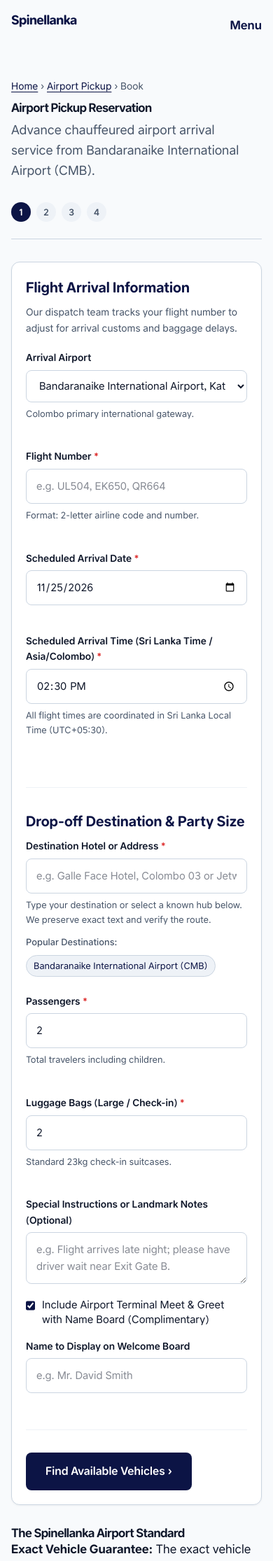
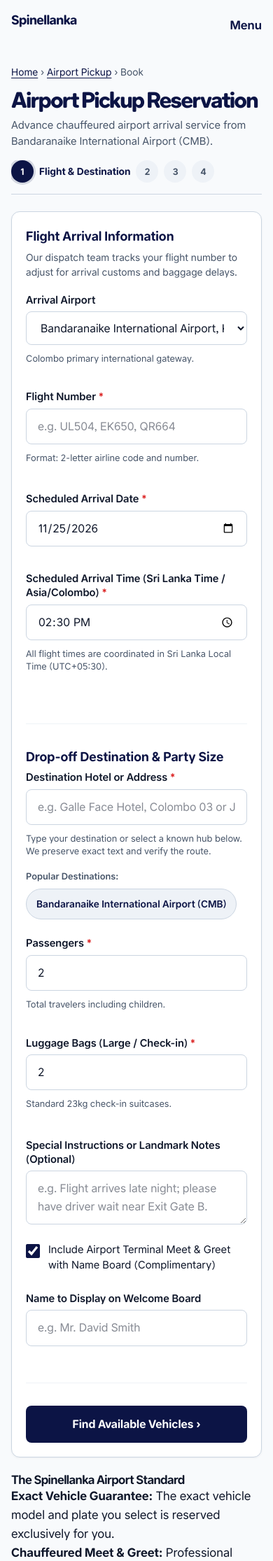
Before and after one commit to HMAHD/Spinellanka, a Laravel app: page /booking/airport-pickup in a window 390 px wide. Shown: the top 2231 px of the page at 70% size. Run offline with Laravel 12, Linux system fonts and the light colour scheme; style sheets or scripts are compiled from the project's sources; some libraries are stand-ins or nearby versions.

Commit message:
feat(ui): optimize mobile layout, touch targets, form accessibility, and PII masking

```diff
--- a/resources/css/app.css
+++ b/resources/css/app.css
@@ -1590,19 +1590,30 @@ h1:focus-visible {
 .booking-page {
   background-color: var(--cloud);
   color: var(--ink);
-  min-height: 100vh;
-  padding-bottom: 6rem;
+  min-height: 100dvh;
+  padding-bottom: clamp(3rem, 6vw, 6rem);
 }
 
 .booking-container {
   max-width: 76rem;
   margin-inline: auto;
-  padding-inline: var(--page-margin);
-  padding-top: 2.5rem;
+  padding-inline: max(1rem, var(--page-margin));
+  padding-top: clamp(1.25rem, 3vw, 2.5rem);
 }
 
 .booking-header {
-  margin-bottom: 2rem;
+  margin-bottom: clamp(1.5rem, 3vw, 2.25rem);
+}
+
+.booking-header h1,
+#page-title {
+  font-size: clamp(1.75rem, 3.5vw + 1rem, 2.75rem);
+  font-weight: 800;
+  color: var(--navy);
+  line-height: 1.15;
+  text-wrap: balance;
+  margin-top: 0.25rem;
+  margin-bottom: 0.5rem;
 }
 
 .booking-breadcrumbs {
@@ -1618,30 +1629,38 @@ h1:focus-visible {
 }
 
 .booking-subtitle {
-  font-size: 1.125rem;
-  color: var(--muted);
-  max-width: 45rem;
+  font-size: clamp(0.9375rem, 1.2vw + 0.5rem, 1.125rem);
+  color: var(--muted);
+  max-width: 48ch;
+  line-height: 1.5;
+  text-wrap: pretty;
   margin-top: 0.5rem;
 }
 
-/* Step Progress Indicator */
+/* Step Progress Indicator (Accessible & Touch-Optimized) */
 .booking-steps {
   display: flex;
+  align-items: center;
+  gap: 0.75rem;
   list-style: none;
-  padding: 0;
-  margin: 2rem 0;
-  gap: 1rem;
+  padding: 0 0 1.25rem 0;
+  margin: 1.5rem 0 2rem 0;
   border-bottom: 1px solid var(--line);
-  padding-bottom: 1.5rem;
   overflow-x: auto;
+  -webkit-overflow-scrolling: touch;
+  scrollbar-width: none;
+}
+
+.booking-steps::-webkit-scrollbar {
+  display: none;
 }
 
 .booking-steps .step {
-  display: flex;
+  display: inline-flex;
   align-items: center;
   gap: 0.5rem;
   color: var(--muted);
-  font-size: 0.9375rem;
+  font-size: 0.875rem;
   white-space: nowrap;
 }
 
@@ -1652,23 +1671,27 @@ h1:focus-visible {
 
 .booking-steps .step.completed {
   color: #15803d;
+  font-weight: 600;
 }
 
 .booking-steps .step-num {
-  width: 1.75rem;
-  height: 1.75rem;
+  width: 2rem;
+  height: 2rem;
+  min-width: 2rem;
   border-radius: 9999px;
   background-color: var(--cloud-step);
   display: flex;
   align-items: center;
   justify-content: center;
   font-size: 0.8125rem;
-  font-weight: 600;
+  font-weight: 700;
+  transition: background-color var(--t-hover);
 }
 
 .booking-steps .step.active .step-num {
   background-color: var(--navy);
   color: var(--white);
+  box-shadow: 0 0 0 3px rgba(12, 20, 69, 0.15);
 }
 
 .booking-steps .step.completed .step-num {
@@ -1705,15 +1728,16 @@ h1:focus-visible {
 }
 
 .section-title {
-  font-size: 1.25rem;
+  font-size: clamp(1.125rem, 2vw + 0.5rem, 1.375rem);
   font-weight: 700;
   color: var(--navy);
-  margin-bottom: 0.5rem;
+  margin-bottom: 0.375rem;
 }
 
 .section-desc {
   font-size: 0.875rem;
   color: var(--muted);
+  line-height: 1.45;
   margin-bottom: 1.25rem;
 }
 
@@ -1732,31 +1756,36 @@ h1:focus-visible {
 }
 
 .form-group label {
-  font-size: 0.875rem;
+  font-size: 0.9375rem;
   font-weight: 600;
   color: var(--ink);
+  line-height: 1.35;
 }
 
 .required {
   color: #dc2626;
-}
-
+  font-weight: 700;
+}
+
+/* Inputs styled per Modern Web Guidance (min 48px height, 16px font to prevent iOS zoom) */
 .form-input {
   width: 100%;
-  padding: 0.75rem 0.875rem;
-  border: 1px solid var(--line);
+  min-height: 48px;
+  padding: 0.75rem 1rem;
+  border: 1.5px solid var(--line);
   border-radius: 0.5rem;
   font-family: inherit;
-  font-size: 0.9375rem;
+  font-size: max(1rem, 16px);
   color: var(--ink);
   background-color: var(--white);
+  box-sizing: border-box;
   transition: border-color var(--t-hover), box-shadow var(--t-hover);
 }
 
-.form-input:focus {
-  outline: none;
+.form-input:focus-visible {
+  outline: 2px solid var(--navy);
+  outline-offset: 2px;
   border-color: var(--navy);
-  box-shadow: 0 0 0 3px rgba(12, 20, 69, 0.15);
 }
 
 .form-input.is-invalid {
@@ -1767,31 +1796,37 @@ h1:focus-visible {
 .form-hint {
   font-size: 0.8125rem;
   color: var(--muted);
+  line-height: 1.4;
+  margin-top: 0.25rem;
 }
 
 .form-error {
   font-size: 0.8125rem;
   color: #dc2626;
-  font-weight: 500;
+  font-weight: 600;
+  margin-top: 0.25rem;
 }
 
 .form-checkbox-group {
-  margin-bottom: 1rem;
+  margin-bottom: 1.25rem;
 }
 
 .checkbox-label {
   display: flex;
   align-items: flex-start;
-  gap: 0.625rem;
+  gap: 0.75rem;
   font-size: 0.9375rem;
   color: var(--ink);
   cursor: pointer;
-  line-height: 1.4;
+  line-height: 1.45;
+  min-height: 44px;
+  padding: 0.375rem 0;
 }
 
 .checkbox-label input[type="checkbox"] {
-  width: 1.125rem;
-  height: 1.125rem;
+  width: 1.25rem;
+  height: 1.25rem;
+  min-width: 1.25rem;
   margin-top: 0.125rem;
   accent-color: var(--navy);
 }
@@ -1801,29 +1836,35 @@ h1:focus-visible {
   flex-wrap: wrap;
   align-items: center;
   gap: 0.5rem;
-  margin-top: -0.5rem;
+  margin-top: -0.25rem;
   margin-bottom: 1.5rem;
 }
 
 .quick-label {
   font-size: 0.8125rem;
   color: var(--muted);
-  font-weight: 500;
+  font-weight: 600;
+  width: 100%;
 }
 
 .quick-pill {
   background-color: var(--cloud-step);
   border: 1px solid var(--line);
   border-radius: 9999px;
-  padding: 0.25rem 0.625rem;
-  font-size: 0.8125rem;
-  color: var(--navy);
+  padding: 0.5rem 0.875rem;
+  min-height: 44px;
+  font-size: 0.875rem;
+  color: var(--navy);
+  font-weight: 600;
   cursor: pointer;
-  transition: background-color var(--t-hover);
+  display: inline-flex;
+  align-items: center;
+  transition: background-color var(--t-hover), border-color var(--t-hover);
 }
 
 .quick-pill:hover {
   background-color: #e2e8f0;
+  border-color: #cbd5e1;
 }
 
 .primary-button {
@@ -1831,9 +1872,10 @@ h1:focus-visible {
   color: var(--white);
   border: none;
   border-radius: 0.5rem;
-  padding: 0.875rem 1.75rem;
+  padding: 0.875rem 2rem;
+  min-height: 48px;
   font-size: 1rem;
-  font-weight: 600;
+  font-weight: 700;
   cursor: pointer;
   display: inline-flex;
   align-items: center;
@@ -2258,49 +2334,150 @@ h1:focus-visible {
 .support-action-box {
   background-color: var(--cloud-step);
   border-radius: 0.5rem;
-  padding: 1rem;
+  padding: 1.25rem;
   text-align: center;
 }
 
 .support-action-box p {
   font-size: 0.875rem;
-  margin: 0 0 0.5rem 0;
+  margin: 0 0 0.625rem 0;
   color: var(--ink);
 }
 
 .support-btn {
-  font-size: 0.875rem;
+  font-size: 0.9375rem;
   color: var(--navy);
   font-weight: 700;
   text-decoration: underline;
-}
-
-/* Responsive Overrides */
+  text-underline-offset: 3px;
+  display: inline-flex;
+  align-items: center;
+  min-height: 44px;
+}
+
+/* ==========================================================================
+   Responsive Mobile & Touch Overrides (Strictly tested at 320px - 768px)
+   ========================================================================== */
+
 @media (max-width: 64rem) {
   .booking-content-grid,
   .booking-grid {
     grid-template-columns: 1fr;
-  }
-}
-
-@media (max-width: 40rem) {
-  .form-row,
-  .details-grid {
+    gap: 1.5rem;
+  }
+}
+
+@media (max-width: 48rem) {
+  .booking-container {
+    padding-inline: 1rem;
+    padding-top: 1.25rem;
+  }
+
+  .booking-header {
+    margin-bottom: 1.25rem;
+  }
+
+  .booking-steps {
+    gap: 0.5rem;
+    padding-bottom: 1rem;
+    margin: 1rem 0 1.5rem 0;
+  }
+
+  .booking-steps .step:not(.active):not(.completed) .step-title {
+    display: none;
+  }
+
+  .booking-steps .step.active .step-title {
+    display: inline;
+    font-size: 0.875rem;
+  }
+
+  .booking-steps .step.completed .step-title {
+    display: none;
+  }
+
+  .form-row {
     grid-template-columns: 1fr;
+    gap: 1rem;
   }
 
   .booking-form-card,
   .booking-card,
   .status-hero-card {
     padding: 1.25rem;
-  }
-
-  .booking-steps {
-    gap: 0.5rem;
-  }
-
-  .booking-steps .step-title {
-    display: none;
+    border-radius: 0.75rem;
+  }
+
+  .primary-button,
+  .select-vehicle-btn,
+  .submit-btn {
+    width: 100%;
+    min-height: 50px;
+  }
+
+  .criteria-summary-banner {
+    flex-direction: column;
+    align-items: flex-start;
+    padding: 1rem;
+    gap: 1rem;
+  }
+
+  .criteria-summary-content {
+    display: grid;
+    grid-template-columns: repeat(2, 1fr);
+    gap: 1rem;
+    width: 100%;
+  }
+
+  .vehicles-grid {
+    grid-template-columns: 1fr;
+    gap: 1.25rem;
+  }
+
+  .vehicle-card-media {
+    height: 11rem;
+  }
+
+  .specs-list {
+    grid-template-columns: 1fr;
+    gap: 0.375rem;
+  }
+
+  .hold-active-banner {
+    flex-direction: column;
+    align-items: flex-start;
+    gap: 0.625rem;
+    padding: 1rem;
+    margin-bottom: 1.5rem;
+  }
+
+  .status-badge-row {
+    flex-direction: column;
+    align-items: flex-start;
+    gap: 0.75rem;
+  }
+
+  .details-grid {
+    grid-template-columns: 1fr;
+    gap: 1rem;
+  }
+}
+
+@media (pointer: coarse) {
+  .form-input,
+  .primary-button,
+  .select-vehicle-btn,
+  .submit-btn {
+    min-height: 52px;
+  }
+
+  .quick-pill {
+    min-height: 48px;
+    padding: 0.5rem 1rem;
+  }
+
+  .checkbox-label {
+    min-height: 48px;
   }
 }
 
--- a/resources/views/booking/airport-pickup/create.blade.php
+++ b/resources/views/booking/airport-pickup/create.blade.php
@@ -49,7 +49,7 @@
 
               <div class="form-group">
                 <label for="flight_number">Flight Number <span class="required">*</span></label>
-                <input type="text" id="flight_number" name="flight_number" value="{{ old('flight_number', $criteria?->flightNumber) }}" placeholder="e.g. UL504, EK650, QR664" required class="form-input @error('flight_number') is-invalid @enderror" aria-describedby="flight-hint">
+                <input type="text" id="flight_number" name="flight_number" value="{{ old('flight_number', $criteria?->flightNumber) }}" placeholder="e.g. UL504, EK650, QR664" required autocomplete="off" autocapitalize="characters" spellcheck="false" enterkeyhint="next" class="form-input @error('flight_number') is-invalid @enderror" aria-describedby="flight-hint">
                 <small id="flight-hint" class="form-hint">Format: 2-letter airline code and number.</small>
                 @error('flight_number') <span class="form-error">{{ $message }}</span> @enderror
               </div>
@@ -76,7 +76,7 @@
 
             <div class="form-group">
               <label for="destination_text">Destination Hotel or Address <span class="required">*</span></label>
-              <input type="text" id="destination_text" name="destination_text" value="{{ old('destination_text', $criteria?->destinationText) }}" placeholder="e.g. Galle Face Hotel, Colombo 03 or Jetwing Lighthouse, Galle" required class="form-input @error('destination_text') is-invalid @enderror" aria-describedby="dest-hint">
+              <input type="text" id="destination_text" name="destination_text" value="{{ old('destination_text', $criteria?->destinationText) }}" placeholder="e.g. Galle Face Hotel, Colombo 03 or Jetwing Lighthouse, Galle" required autocomplete="street-address" enterkeyhint="next" class="form-input @error('destination_text') is-invalid @enderror" aria-describedby="dest-hint">
               <small id="dest-hint" class="form-hint">Type your destination or select a known hub below. We preserve exact text and verify the route.</small>
               @error('destination_text') <span class="form-error">{{ $message }}</span> @enderror
             </div>
@@ -96,14 +96,14 @@
             <div class="form-row">
               <div class="form-group">
                 <label for="passenger_count">Passengers <span class="required">*</span></label>
-                <input type="number" id="passenger_count" name="passenger_count" value="{{ old('passenger_count', $criteria?->passengerCount ?? 2) }}" min="1" max="10" required class="form-input @error('passenger_count') is-invalid @enderror">
+                <input type="number" id="passenger_count" name="passenger_count" value="{{ old('passenger_count', $criteria?->passengerCount ?? 2) }}" min="1" max="10" inputmode="numeric" enterkeyhint="next" required class="form-input @error('passenger_count') is-invalid @enderror">
                 <small class="form-hint">Total travelers including children.</small>
                 @error('passenger_count') <span class="form-error">{{ $message }}</span> @enderror
               </div>
 
               <div class="form-group">
                 <label for="luggage_count">Luggage Bags (Large / Check-in) <span class="required">*</span></label>
-                <input type="number" id="luggage_count" name="luggage_count" value="{{ old('luggage_count', $criteria?->luggageCount ?? 2) }}" min="0" max="10" required class="form-input @error('luggage_count') is-invalid @enderror">
+                <input type="number" id="luggage_count" name="luggage_count" value="{{ old('luggage_count', $criteria?->luggageCount ?? 2) }}" min="0" max="10" inputmode="numeric" enterkeyhint="done" required class="form-input @error('luggage_count') is-invalid @enderror">
                 <small class="form-hint">Standard 23kg check-in suitcases.</small>
                 @error('luggage_count') <span class="form-error">{{ $message }}</span> @enderror
               </div>
--- a/resources/views/booking/status.blade.php
+++ b/resources/views/booking/status.blade.php
@@ -141,9 +141,9 @@
               <div class="contact-box">
                 <h4>Booker (Primary Contact)</h4>
                 <p><strong>{{ $booker->fullName() }}</strong></p>
-                <p>WhatsApp / Phone: {{ $booker->phone }}</p>
+                <p>WhatsApp / Phone: {{ strlen($booker->phone) > 6 ? substr($booker->phone, 0, 4) . ' ••••• ' . substr($booker->phone, -3) : $booker->phone }}</p>
                 @if($booker->email)
-                  <p>Email: {{ $booker->email }}</p>
+                  <p>Email: {{ str_contains($booker->email, '@') ? substr($booker->email, 0, 1) . '•••••@' . explode('@', $booker->email)[1] : $booker->email }}</p>
                 @endif
               </div>
             @endif
@@ -152,7 +152,7 @@
               <div class="contact-box">
                 <h4>Lead Traveler at CMB Airport</h4>
                 <p><strong>{{ $leadTraveler->fullName() }}</strong></p>
-                <p>Phone: {{ $leadTraveler->phone }}</p>
+                <p>Phone: {{ strlen($leadTraveler->phone) > 6 ? substr($leadTraveler->phone, 0, 4) . ' ••••• ' . substr($leadTraveler->phone, -3) : $leadTraveler->phone }}</p>
               </div>
             @endif
           </div>
```
Also changed, not shown: other parts of resources/css/app.css (+63 -29 lines), resources/views/booking/airport-pickup/contact.blade.php (+10 -9 lines).
